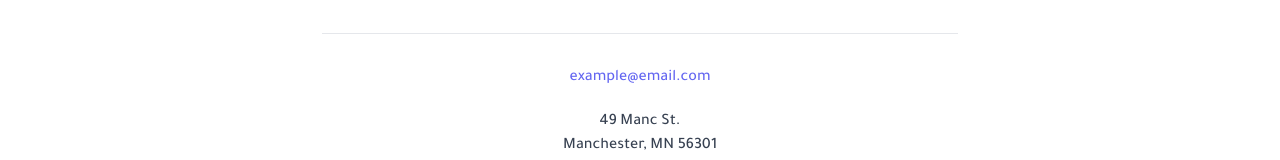
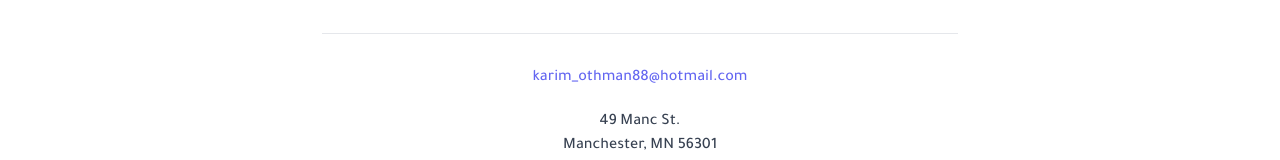
Before and after one commit to K-Othman/The-Gem-Hotel, a React (Vite) app: page /contact in a window 1280 px wide. Shown: the part 613-773 px from the top of the page. Built offline with nearby package versions, Linux system fonts and the light colour scheme.

Commit message:
changed the email on contact and the  imgs height in the single room page

```diff
--- a/index.html
+++ b/index.html
@@ -11,13 +11,6 @@
       href="https://fonts.googleapis.com/css2?family=Open+Sans:wght@300;500;700&family=Poppins:ital,wght@0,100;0,200;0,300;0,400;0,500;0,600;0,700;0,800;0,900;1,200;1,300;1,400;1,500;1,600;1,700&family=Roboto:wght@300;400;500;700;900&family=Tajawal:wght@500;700&display=swap"
       rel="stylesheet"
     />
-    <!-- MaterialUi -->
-    <script
-      src="https://cdnjs.cloudflare.com/ajax/libs/material-ui/4.12.4/index.js"
-      integrity="sha512-wEnX3bNd/CdyrOFR0KIGlHihK/w9x3/It8Vc18aymEF/F/f1q0Mq8T+GSxF1wYUACLEGECapuIYQdQlKY1LBJw=="
-      crossorigin="anonymous"
-      referrerpolicy="no-referrer"
-    ></script>
 
     <title>The Gem Hotel</title>
   </head>
--- a/src/components/FeaturedRooms/FeaturedRooms.tsx
+++ b/src/components/FeaturedRooms/FeaturedRooms.tsx
@@ -26,6 +26,7 @@ export default function FeaturedRooms() {
                 <img
                   className="w-[100%] h-64 object-cover"
                   src={room.images[0]}
+                  alt={room.max_capacity}
                 />
                 <p className="absolute top-0 text-white bg-[rgba(0,0,0,.5)] p-4 rounded-r text-center">
                   £ {room.price} <br /> per night
--- a/src/components/Footer/Footer.tsx
+++ b/src/components/Footer/Footer.tsx
@@ -2,7 +2,7 @@ import github from "../../../imgs/github.png";
 import linkedin from "../../../imgs/linkedin.png";
 export default function Footer() {
   return (
-    <section className="bg-main-color flex flex-col justify-center items-center h-60">
+    <section className="bg-main-color flex flex-col justify-center items-center py-7">
       <article>
         <h2>Made With Love By Karim</h2>
       </article>
--- a/src/pages/Contact/Contact.tsx
+++ b/src/pages/Contact/Contact.tsx
@@ -66,12 +66,19 @@ export default function App() {
                 </div>
               </div>
               <div className="p-2 w-full">
-                <button className="flex mx-auto text-white bg-secondary-color border-[2px] hover:border-secondary-color hover:bg-main-color hover:text-black py-2 px-8 focus:outline-none transition rounded text-lg tracking-wider">
+                <button className="flex mx-auto text-white bg-secondary-color border-[2px] hover:border-secondary-color hover:bg-main-color py-2 px-8 focus:outline-none hover:text-secondary-color transition rounded text-lg tracking-wider">
                   Send
                 </button>
               </div>
               <div className="p-2 w-full pt-8 mt-8 border-t border-gray-200 text-center">
-                <a className="text-indigo-500">example@email.com</a>
+                <a
+                  className="text-indigo-500"
+                  href="mailto:karim_othman88@hotmail.com"
+                  target="_blank"
+                  rel="noreferrer"
+                >
+                  karim_othman88@hotmail.com
+                </a>
                 <p className="leading-normal my-5">
                   49 Manc St.
                   <br />
--- a/src/pages/SingleRoom/SingleRoom.tsx
+++ b/src/pages/SingleRoom/SingleRoom.tsx
@@ -45,10 +45,10 @@ export default function SingleRoom() {
                   </div>
                 </article>
                 <div className="container mx-auto">
-                  <div className="w-[80wv] flex flex-wrap gap-10">
+                  <div className="w-[80wv] flex flex-wrap gap-10 ">
                     {room.images.map((image, index) => (
                       <img
-                        className="md:w-[600px] w-[500px] mx-auto"
+                        className="md:w-[600px] w-[500px] mx-auto h-[100%]"
                         src={image}
                         alt={room.description}
                         key={index}
```
